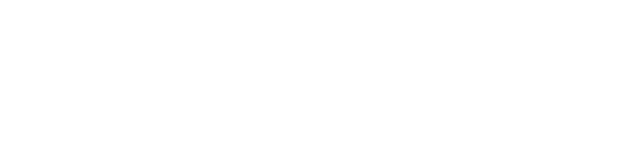
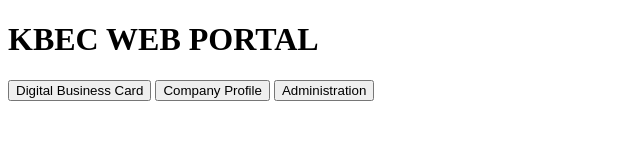
Before and after one commit to ZinMyoThu/KBEC-Digital-Portal, a plain HTML site: page index.html in a window 1280 px wide. Shown: the whole page, without its empty margins (0-640 px from the left). Drawn offline with Linux system fonts and the light colour scheme.

Commit message:
create home page cards index.html
Initiate home page

```diff
--- a/index.html
+++ b/index.html
@@ -9,6 +9,12 @@
 </head>
 
 <body>
+    <h1>KBEC WEB PORTAL</h1>
+    <div class="card-container">
+        <button class="card">Digital Business Card</button>
+        <button class="card">Company Profile</button>
+        <button class="card">Administration</button>
+    </div>
 
     <script src="script.js"></script>
 </body>
```
